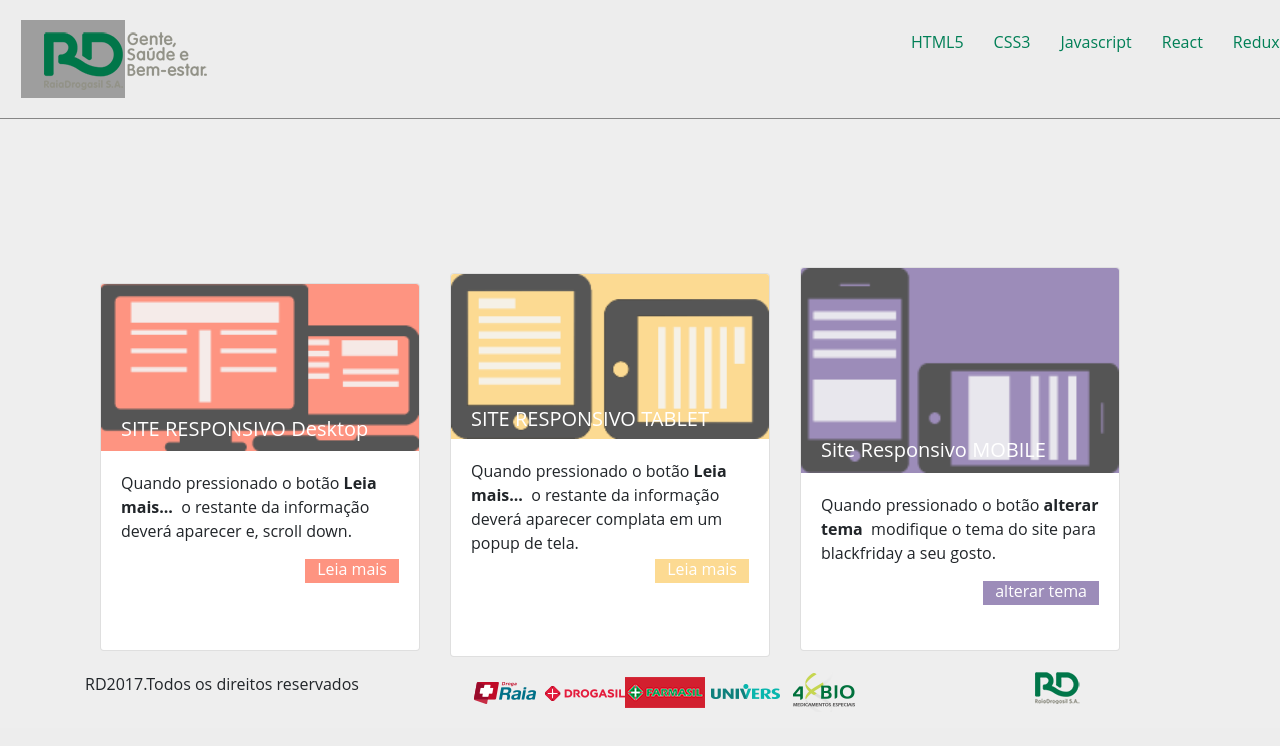
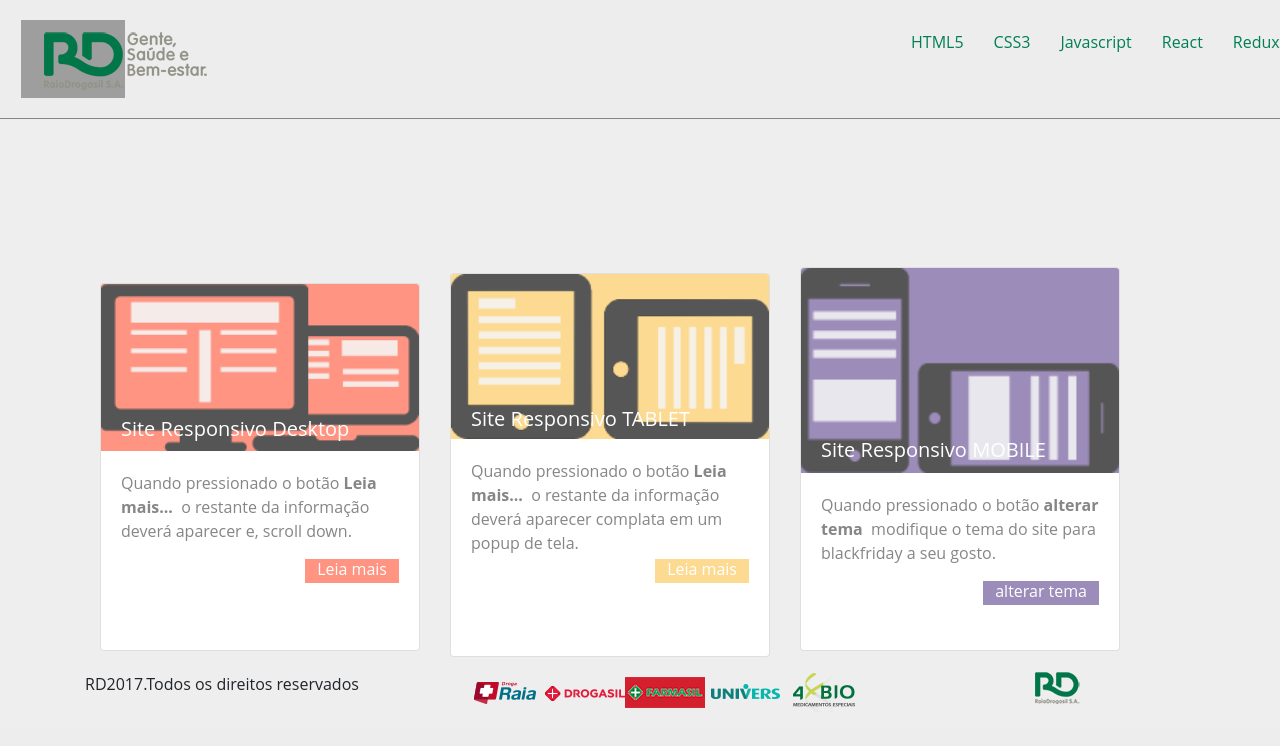
Before and after one commit to caique-oliveira/dragaraia_teste, a React (Create React App) app in the folder test-drogaraia/: page / in a window 1280 px wide. Shown: the top 746 px of the page. Built offline with nearby package versions, Linux system fonts and the light colour scheme; grey boxes are pictures that could not be loaded; the HTML template or start-up script is replaced by a standard one.

Commit message:
feature-css-part2

```diff
--- a/test-drogaraia/src/components/layouts/Cards.js
+++ b/test-drogaraia/src/components/layouts/Cards.js
@@ -38,7 +38,7 @@
             <div className="card" style={{ width: '20em', height: '23em' }}>
               <img alt="card1" className="card-img-top icon-desk" src={Desktop} />
               <div className="card-body">
-                <h5 className="card-title">SITE RESPONSIVO Desktop</h5>
+                <h5 className="card-title">Site Responsivo Desktop</h5>
                 <PerfectScrollbar>
                   <p id="text-card" className="card-text">
                     Quando pressionado o botão <strong>Leia mais...</strong>{' '}
@@ -69,7 +69,7 @@
               alt="card-icon"
             />
             <div className="card-body">
-              <h5 className="card-title">SITE RESPONSIVO TABLET</h5>
+              <h5 className="card-title">Site Responsivo TABLET</h5>
               <PerfectScrollbar>
                 <p id="text-card" className="card-text">
                   Quando pressionado o botão <strong>Leia mais...</strong>{' '}
@@ -100,7 +100,7 @@
         <Popup
           show={showPopup}
           onChange={hidePopup}
-          text="Texto que vc vai querer que apareça na popup"
+          text="Lorem Ipsum is simply dummy text of the printing and typesetting industry. Lorem Ipsum has been the industry's standard dummy text ever since the 1500s, when an unknown printer took a galley of type and scrambled it to make a type specimen book. It has survived not only five centuries, but also the leap into electronic typesetting, remaining essentially unchanged. It was popularised in the 1960s with the release of Letraset sheets containing Lorem Ipsum passages, and more recently with desktop publishing software like Aldus PageMaker including versions of Lorem Ipsum"
         />
       </Container>
     </>
--- a/test-drogaraia/src/components/layouts/Popup.js
+++ b/test-drogaraia/src/components/layouts/Popup.js
@@ -25,12 +25,18 @@
   background: white;
 `;
 const Button = styled.button`
-  color: 'white';
-  font-size: 1em;
-  margin: 1em;
-  padding: 0.25em 1em;
-  border: 2px solid green;
-  border-radius: 3px;
+color: 'white';
+font-size: 1em;
+margin: 1em;
+padding: 0.25em 1em;
+/* border: 2px solid green; */
+border-radius: 3px;
+float: right;
+position: absolute;
+top: -22px;
+border: none;
+right: -16px;
+
 `;
 export default function Popup({ ...props }) {
   const [show, setShow] = useState(props.show);
@@ -50,7 +56,7 @@
         <PopupFrame>
           <PopupInner>
             {props.text}
-            <Button onClick={close}>Fechar</Button>
+            <Button onClick={close}>X</Button>
           </PopupInner>
         </PopupFrame>
       ) : null}
--- a/test-drogaraia/src/index.css
+++ b/test-drogaraia/src/index.css
@@ -164,6 +164,12 @@
     position: absolute;
     top: 170px;
 }
+p#text-card {
+    color: #868686;
+}
+p.card-text {
+    color: #868686;
+}
 .btn-primary:hover {
     color: #868686;
 }
```
Also changed, not shown: 1 other file (tests, documents, lock files or other folders).
